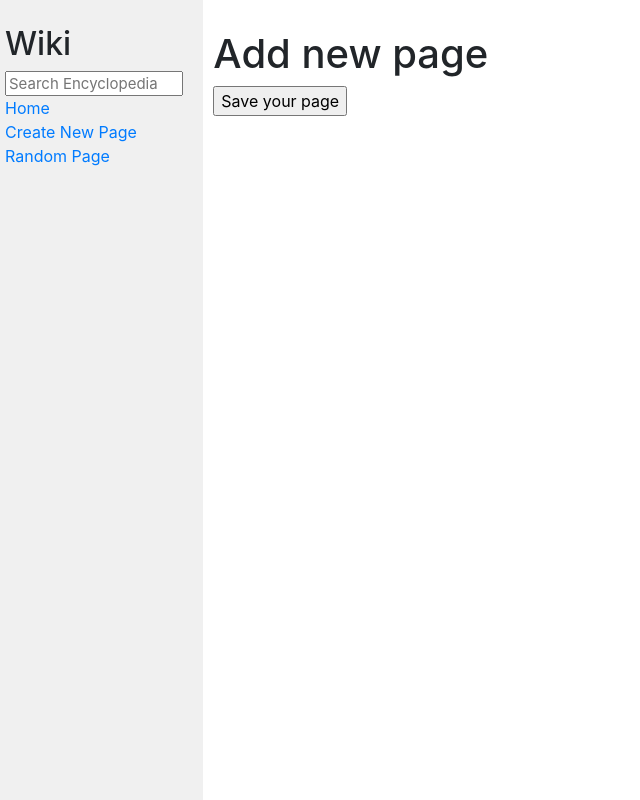
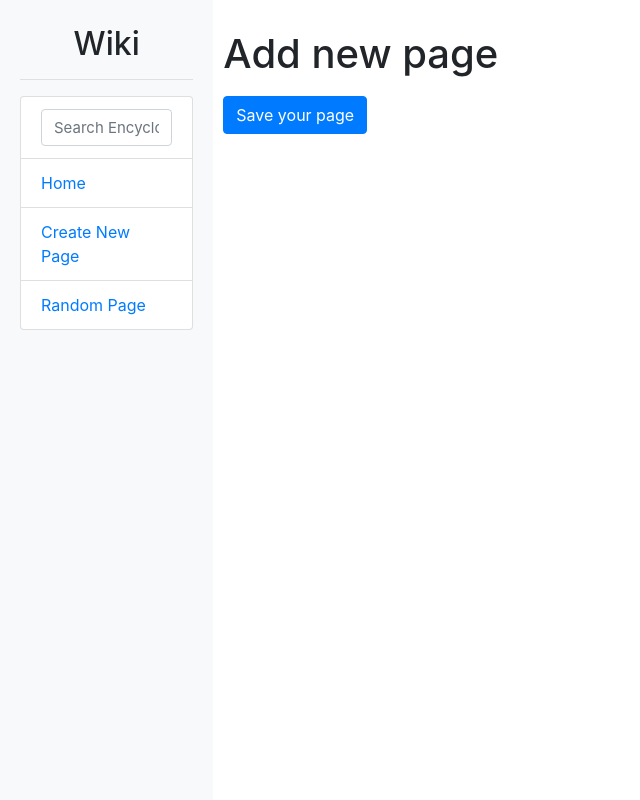
Before and after one commit to wilczu/CS50, a Django app: template project 1/encyclopedia/templates/encyclopedia/create.html in a window 1280 px wide. Shown: the whole page, without its empty margins (0-640 px from the left). Run offline with Django 3.2, Linux system fonts and the light colour scheme; the template is opened without the code that fills it, so the values that code supplies are empty; parts of the project's set-up code (start-up, migrations or seed data) failed here and were passed over; some libraries are stand-ins or nearby versions.

Commit message:
Add a little bit of bootstrap elements to the website.

```diff
--- a/project 1/encyclopedia/static/encyclopedia/styles.css
+++ b/project 1/encyclopedia/static/encyclopedia/styles.css
@@ -36,3 +36,7 @@ textarea {
 .sidebar h2 {
     margin-top: 5px;
 }
+
+.btn {
+  margin-top: 10px;
+}
--- a/project 1/encyclopedia/templates/encyclopedia/create.html
+++ b/project 1/encyclopedia/templates/encyclopedia/create.html
@@ -16,7 +16,7 @@
     <form action="{% url 'create' %}" method="POST">
       {% csrf_token %}
       {{ create_form }}
-      <input type="submit" value="Save your page">
+      <input type="submit" class="btn btn-primary" value="Save your page">
     </form>
 
 {% endblock %}
--- a/project 1/encyclopedia/templates/encyclopedia/editEntry.html
+++ b/project 1/encyclopedia/templates/encyclopedia/editEntry.html
@@ -11,8 +11,8 @@
     <form action="{% url 'edit' entry=entry_title %}" method="POST">
       {% csrf_token %}
       <input type="hidden" name="entry_title" value="{{ entry_title }}">
-      <textarea name="edited_content"> {{ entry_content }} </textarea>
-      <input type="submit" value="Edit entry"">
+      <textarea name="edited_content" class="form-control" rows="8"> {{ entry_content }} </textarea>
+      <input type="submit" class="btn btn-primary" value="Edit entry">
     </form>
 
 {% endblock %}
--- a/project 1/encyclopedia/templates/encyclopedia/layout.html
+++ b/project 1/encyclopedia/templates/encyclopedia/layout.html
@@ -9,22 +9,22 @@
         <link href="{% static 'encyclopedia/styles.css' %}" rel="stylesheet">
     </head>
     <body>
+      <div class="container-fluid">
         <div class="row">
-            <div class="sidebar col-lg-2 col-md-3">
-                <h2>Wiki</h2>
-                <form action="{% url 'search' %}" method="GET">
-                    {% csrf_token %}
-                    <input class="search" type="text" name="q" placeholder="Search Encyclopedia">
-                </form>
-                <div>
-                    <a href="{% url 'index' %}">Home</a>
-                </div>
-                <div>
-                    <a href="{% url 'create' %}">Create New Page</a>
-                </div>
-                <div>
-                    <a href="{% url 'random' %}">Random Page</a>
-                </div>
+            <div class="sidebar col-lg-2 col-md-3 bg-light">
+                <h2 class="text-center">Wiki</h2>
+                <hr>
+                <ul class="list-group">
+                  <li class="list-group-item">
+                    <form action="{% url 'search' %}" method="GET">
+                        {% csrf_token %}
+                        <input class="search form-control" type="text" name="q" placeholder="Search Encyclopedia">
+                    </form>
+                  </li>
+                  <li class="list-group-item"><a href="{% url 'index' %}">Home</a></li>
+                  <li class="list-group-item"><a href="{% url 'create' %}">Create New Page</a></li>
+                  <li class="list-group-item"><a href="{% url 'random' %}">Random Page</a></li>
+                </ul>
                 {% block nav %}
                 {% endblock %}
             </div>
@@ -33,6 +33,6 @@
                 {% endblock %}
             </div>
         </div>
-
+      </div>
     </body>
 </html>
```
Also changed, not shown: project 1/encyclopedia/views.py (+9 -4 lines), project 1/entries/Django.md (+9 -1 lines), project 1/entries/HTML.md (+21 -1 lines).
